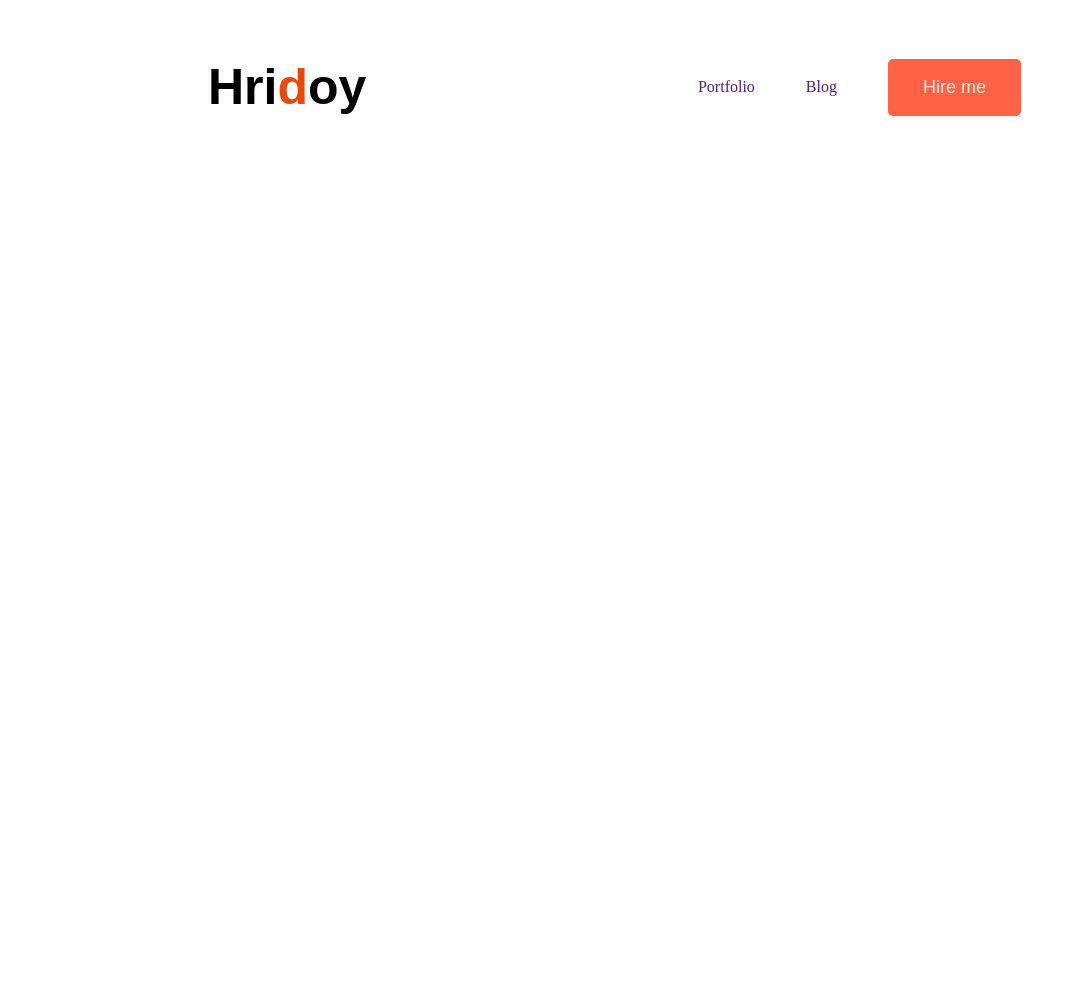
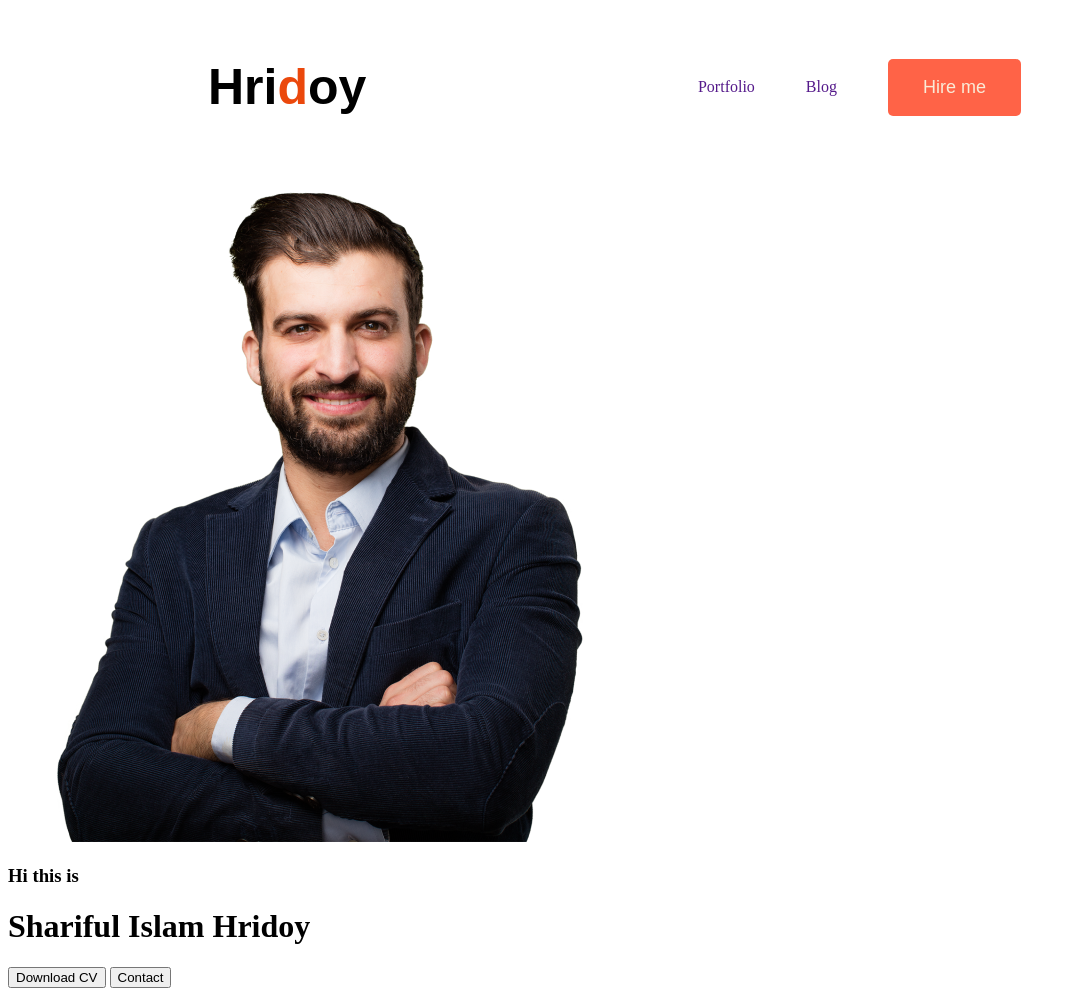
Before and after one commit to SharifuL-027/web-dev-port, a plain HTML site: page index.html in a window 1280 px wide. Shown: the whole page, without its empty margins (0-1076 px from the left). Before the commit the page ends 800 px from the top, so only its background shows below. Drawn offline with Linux system fonts and the light colour scheme.

Commit message:
reconfigure

```diff
--- a/index.html
+++ b/index.html
@@ -7,20 +7,28 @@
     <link rel="stylesheet" href="styles/style.css">
 </head>
 <body>
-    <header>
-
-    </header>
-    <main>
-    <nav>
-    <header>
+     <header>
+         <nav>
         <h3 id="ok">Hri<span class="love">d</span>oy</h3>
-    </header>
     <ul class="hate">
         <li><a href="">Portfolio</a></li>
         <li><a href="">Blog</a></li>
         <li><button id="bf">Hire me</button></li>
     </ul>
     </nav>
+    <div class="banner">
+
+     <div class="banner-content">
+     <img src="images/hardy.png" alt="Image is Loading">
+    </div>
+    <h3 class="lol">Hi this is</h3>
+    <h1 class lol>Shariful Islam Hridoy</h1>
+    <button>Download CV</button>
+    <button>Contact</button>
+    </div>
+    </header>
+    <main>
+
     </main>
     <footer>
 
```
